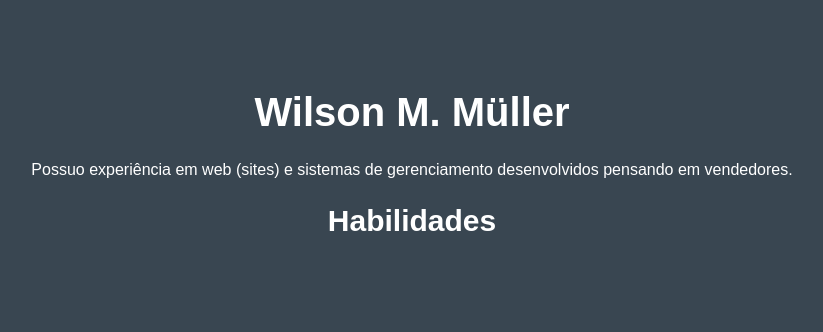
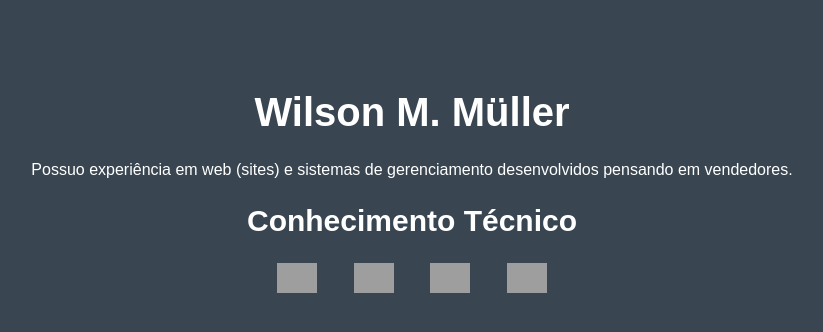
Before and after one commit to IsfetShen/porfolio, a plain HTML site: page index.html in a window 1280 px wide. Shown: the whole page, without its empty margins (228-1051 px from the left). Drawn offline with Linux system fonts and the light colour scheme; grey boxes are pictures that could not be loaded.

Commit message:
technical skills inserted

```diff
--- a/index.html
+++ b/index.html
@@ -8,7 +8,13 @@
   <body>
     <h1>Wilson M. Müller</h1>
     <p>Possuo experiência em web (sites) e sistemas de gerenciamento desenvolvidos pensando em vendedores.</p>
-    <h2>Habilidades</h2>
+    <h2>Conhecimento Técnico</h2>
+    <div style="display: inline_block">
+      <code><img height="30" alt="Javascript" src="https://raw.githubusercontent.com/devicons/devicon/master/icons/javascript/javascript-original.svg"></code>
+      <code><img height="30" alt="nodejs" src="https://raw.githubusercontent.com/github/explore/80688e429a7d4ef2fca1e82350fe8e3517d3494d/topics/nodejs/nodejs.png"></code>
+     <code><img height="30" width="40" alt="html5"src="https://cdn.jsdelivr.net/gh/devicons/devicon/icons/html5/html5-original.svg"></code>
+     <code><img height="30" width="40" alt="css3" src="https://cdn.jsdelivr.net/gh/devicons/devicon/icons/css3/css3-original.svg"></code>
+   </div>
 
     <style>
       * {font-family: 'PT Sans', sans-serif;}
@@ -22,6 +28,9 @@
       h2 {
         font-size: 30px;
       }
+      code {
+        padding-inline: 1em;
+      }
     </style>
   </body>
 </html>
```
